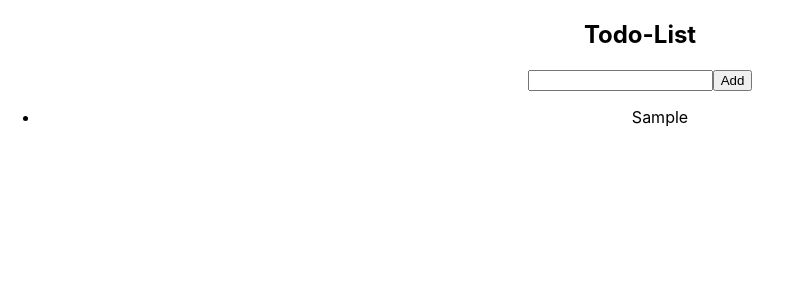
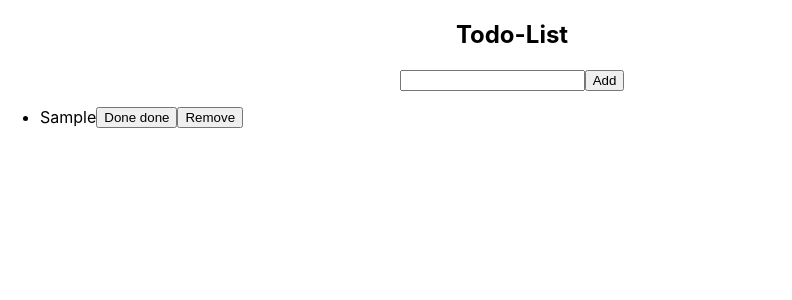
Before and after one commit to xunhuangxxx/bibi-todo-list, a React (Create React App) app in the folder todo-list/: page / in a window 1280 px wide. Both pictures are taken after typing "Sample" into the empty fields and a click on the button "Add". Shown: the top 300 px of the page, without its empty margins (0-792 px from the left). Built offline with nearby package versions, Linux system fonts and the light colour scheme.

Commit message:
basic donedone

```diff
--- a/todo-list/src/AddToDo.js
+++ b/todo-list/src/AddToDo.js
@@ -3,16 +3,20 @@ import React, {useState } from 'react';
 
 const AddToDo = ({setTodos}) => {
     const [input, setInput] = useState("");
-    console.log(input);
 
         return (
             <div>
               <input type='text' value={input} onChange={(e)=>setInput(e.target.value)}/>
-              <button onClick={()=>{ setTodos(prev => {
-                const newTodo = [...prev];
-                newTodo.push({id: prev.length, todo:input});
-                return newTodo;
-              }); setInput(""); }}>Add</button>
+              <button onClick={()=>{
+                  if(input.length !== 0){
+                    setTodos(prev => {
+                    const newTodo = [...prev];
+                    newTodo.push({id: prev.length, todo:input, completed:false});
+                    return newTodo;
+                    });
+                    setInput("");
+                  }
+              }}>Add</button>
             </div>
         );
 
--- a/todo-list/src/App.css
+++ b/todo-list/src/App.css
@@ -1,5 +1,13 @@
 .App {
+  width:1024px;
   text-align: center;
+}
+
+.list {
+  display: flex;
+}
+.completed {
+  color:red;
 }
 
 .App-logo {
--- a/todo-list/src/App.js
+++ b/todo-list/src/App.js
@@ -8,13 +8,27 @@ import AddToDo from "./AddToDo";
 
 function App() {
 
-  const handleAdd = (e) => {
-    return e.target.value;
-
-  }
 
   const [todos, setTodos] = useState([]);
 
+  const handleCompleted = (e) => {
+       e.target.className = 'completed';
+       todos[e.target.id].completed = true;
+  }
+
+  const handleRemove = (id) => {
+      setTodos((prev)=>{
+        const newTodo = [...prev];
+        const todoId = newTodo.findIndex(obj => obj.id === id);
+        newTodo.splice(todoId, 1);
+
+        console.log(todoId);
+        return newTodo;
+    });
+
+
+  }
+  console.log(todos);
   return (
     <div className="App">
       <h2> Todo-List </h2>
@@ -22,7 +36,7 @@ function App() {
 
       <div>
         <ul>
-          <List todos={todos}/>
+          <List todos={todos} setTodos={setTodos} handleCompleted={handleCompleted} handleRemove={handleRemove}/>
         </ul>
       </div>
 
--- a/todo-list/src/List.js
+++ b/todo-list/src/List.js
@@ -1,15 +1,21 @@
 import React, { useEffect, useState } from 'react';
 
 
-const List = ({todos}) => {
+const List = ({todos, setTodos, handleCompleted, handleRemove}) => {
 
-    console.log(todos.todo);
 
     return (
        <div>
         {
-            todos.map(todo => (<li>{todo.todo}</li>))
+            todos.map(todo => (
+                <div className="list">
+                   <li className='todo' id={todo.id}>{todo.todo}</li>
+                   <button className='imcompleted' id={todo.id} onClick={handleCompleted}>Done done</button>
+                   <button className='remove' id={todo.id} onClick={()=>{ handleRemove(todo.id)}}>Remove</button>
+                </div>
+            ))
         }
+
        </div>
 
     );
```
